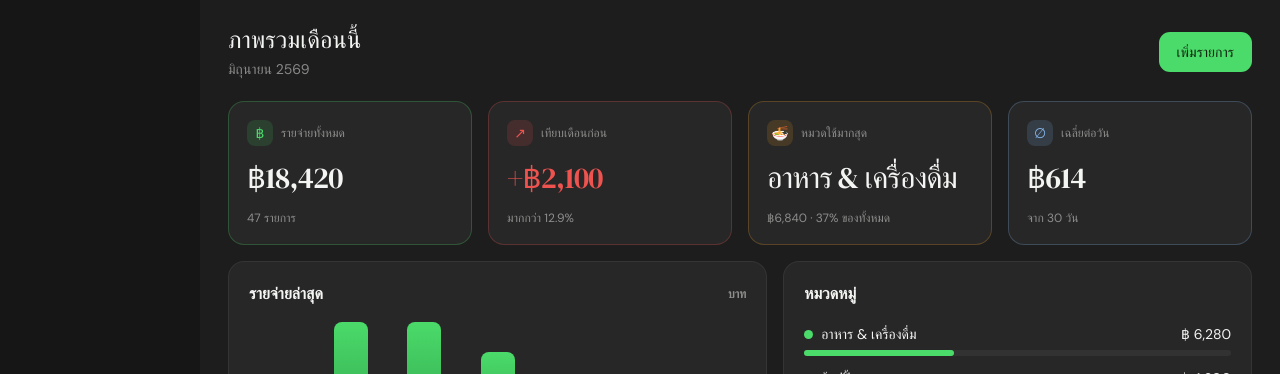
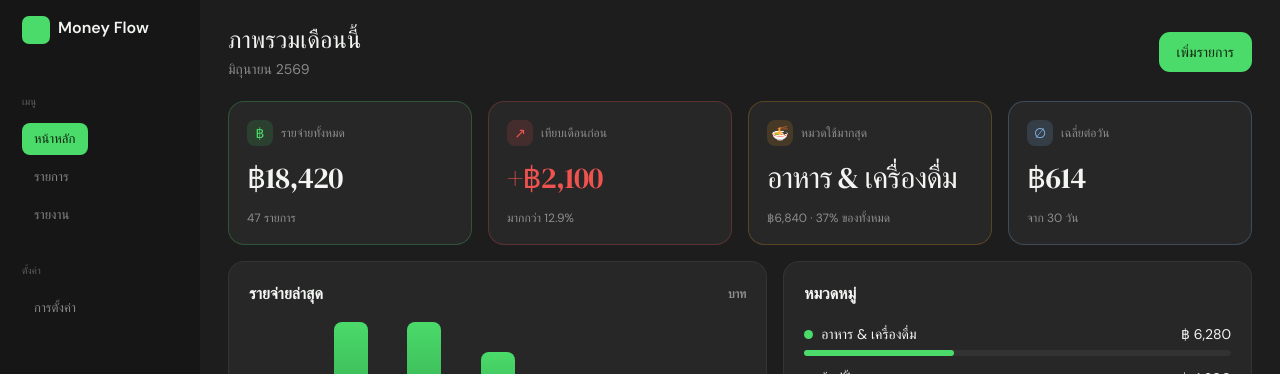
Before and after one commit to Patchara-291002/money-flow, a Next.js app in the folder frontend/: page /home/dashboard in a window 1280 px wide. Shown: the top 374 px of the page. Built offline with nearby package versions, Linux system fonts and the light colour scheme; no server answers.

Commit message:
create API Expense in frontend

```diff
--- a/frontend/app/components/Sidebar.tsx
+++ b/frontend/app/components/Sidebar.tsx
@@ -1,9 +1,51 @@
+"use client";
+
+import Link from "next/dist/client/link";
+import link from "next/dist/client/link";
+import { usePathname } from "next/navigation";
+
 export default function Sidebar() {
+  const pathname = usePathname();
+
+  const menuLinks = [
+    { label: "หน้าหลัก", href: "/home/dashboard" },
+    { label: "รายการ", href: "/home/expenses" },
+    { label: "รายงาน", href: "/home/reports" },
+  ];
+
+  const settingsLinks = [{ label: "การตั้งค่า", href: "/home/settings" }];
+
+  const renderLink = (link: { label: string; href: string }) => {
+    const isActive = pathname === link.href;
     return (
-        <div
-            className="h-screen w-50 bg-background-sidebar"
-        >
+      <Link
+        key={link.href}
+        href={link.href}
+        className={`w-full h-8 px-3 flex items-center text-[13px] rounded-lg whitespace-nowrap ${
+          isActive ? "bg-primary text-primary-foreground" : "hover:bg-background text-foreground-muted"
+        }`}
+      >
+        {link.label}
+      </Link>
+    );
+  };
 
-        </div>
-    )
+  return (
+    <div className="md:h-screen h-13 w-full md:w-50 md:px-5.5 md:py-4 px-5.5 flex md:flex-col flex-row items-center md:items-start md-gap-0 gap-4 bg-background-sidebar overflow-hidden">
+      <div className="flex gap-2 ">
+        <div className="w-7 h-7 bg-primary rounded-[7px]"></div>
+        <p className="font-semibold whitespace-nowrap">Money Flow</p>
+      </div>
+      <div className="flex md:flex-col gap-1.5">
+        <p className="mt-8.5 mb-2 text-[10px] text-foreground-subtle md:block hidden">
+          เมนู
+        </p>
+        {menuLinks.map(renderLink)}
+        <p className="mt-6.5 mb-2 text-[10px] text-foreground-subtle md:block hidden">
+          ตั้งค่า
+        </p>
+        {settingsLinks.map(renderLink)}
+      </div>
+    </div>
+  );
 }
--- a/frontend/app/home/dashboard/components/RecentTransactions.tsx
+++ b/frontend/app/home/dashboard/components/RecentTransactions.tsx
@@ -1,6 +1,25 @@
+'use client'
 
+import { useEffect, useState } from "react";
+import { useSession } from "next-auth/react";
+import {getExpenses, Expense} from "@/lib/api/expense"
+import { formatCurrency } from "@/lib/format";
 
 export default function RecentTransactions() {
+
+  const { data: session } = useSession();
+  const [expenses, setExpenses] = useState<Expense[]>([]);
+  const [loading, setLoading] = useState(true);
+
+  useEffect(() => {
+    if (!session?.backendToken) return;
+
+    getExpenses(session.backendToken)
+      .then((data) => setExpenses(data.slice(0, 5)))
+      .catch((err) => console.error(err))
+      .finally(() => setLoading(false));
+  }, [session?.backendToken]);
+
   return (
     <div
         className="bg-background-card border border-border rounded-2xl py-5 px-5.5 mt-4"
@@ -19,6 +38,17 @@ export default function RecentTransactions() {
             ดูทั้งหมด →
         </button>
       </div>
+      {expenses.map((e) => (
+        <div key={e.id} className="flex items-center justify-between mt-3">
+          <div>
+            <p className="text-foreground text-sm">{e.merchant}</p>
+            <p className="text-xs text-[#a3a89f]">{e.category.name}</p>
+          </div>
+          <p className="text-foreground text-sm font-semibold">
+            ฿{formatCurrency(e.amount)}
+          </p>
+        </div>
+      ))}
     </div>
   )
 }
--- a/frontend/app/home/layout.tsx
+++ b/frontend/app/home/layout.tsx
@@ -7,9 +7,9 @@ export default function HomeLayout({
 }) {
 
   return (
-    <div className="flex w-full h-screen bg-background">
+    <div className="flex md:flex-row flex-col w-full h-screen bg-background">
       <Sidebar/>
-      <main className="flex-1 overflow-auto">
+      <main className="flex-1 overflow-auto scrollbar-none">
         {children}
       </main>
     </div>
--- /dev/null
+++ b/frontend/lib/api/expense.ts
@@ -0,0 +1,28 @@
+export type Expense = {
+    id: string
+    amount: number
+    merchant: string
+    note: string | null
+    date: string
+    category: {
+        id: string
+        name: string
+        icon: string | null
+        color: string | null
+    }
+}
+
+export async function getExpenses(backendToken: string): Promise<Expense[]> {
+    const res = await fetch(`${process.env.NEXT_PUBLIC_API_URL}/expenses`, {
+        headers: {
+            'Authorization': `Bearer ${backendToken}`,
+        },
+    })
+
+    if (!res.ok) {
+        throw new Error(`Failed to fetch expenses: ${res.status} ${res.statusText}`)
+    }
+
+    const data = await res.json()
+    return data.expenses as Expense[]
+}
```
